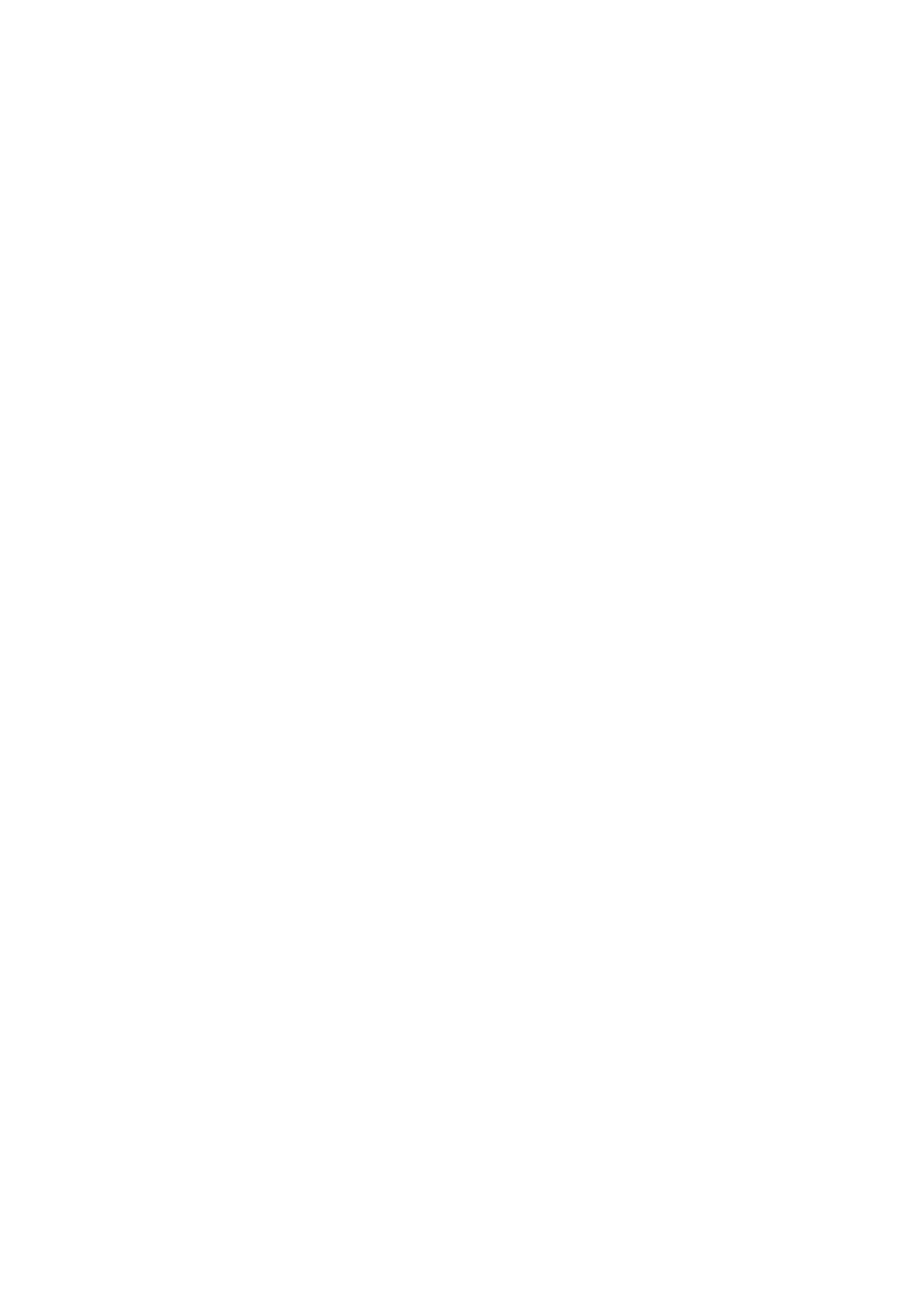
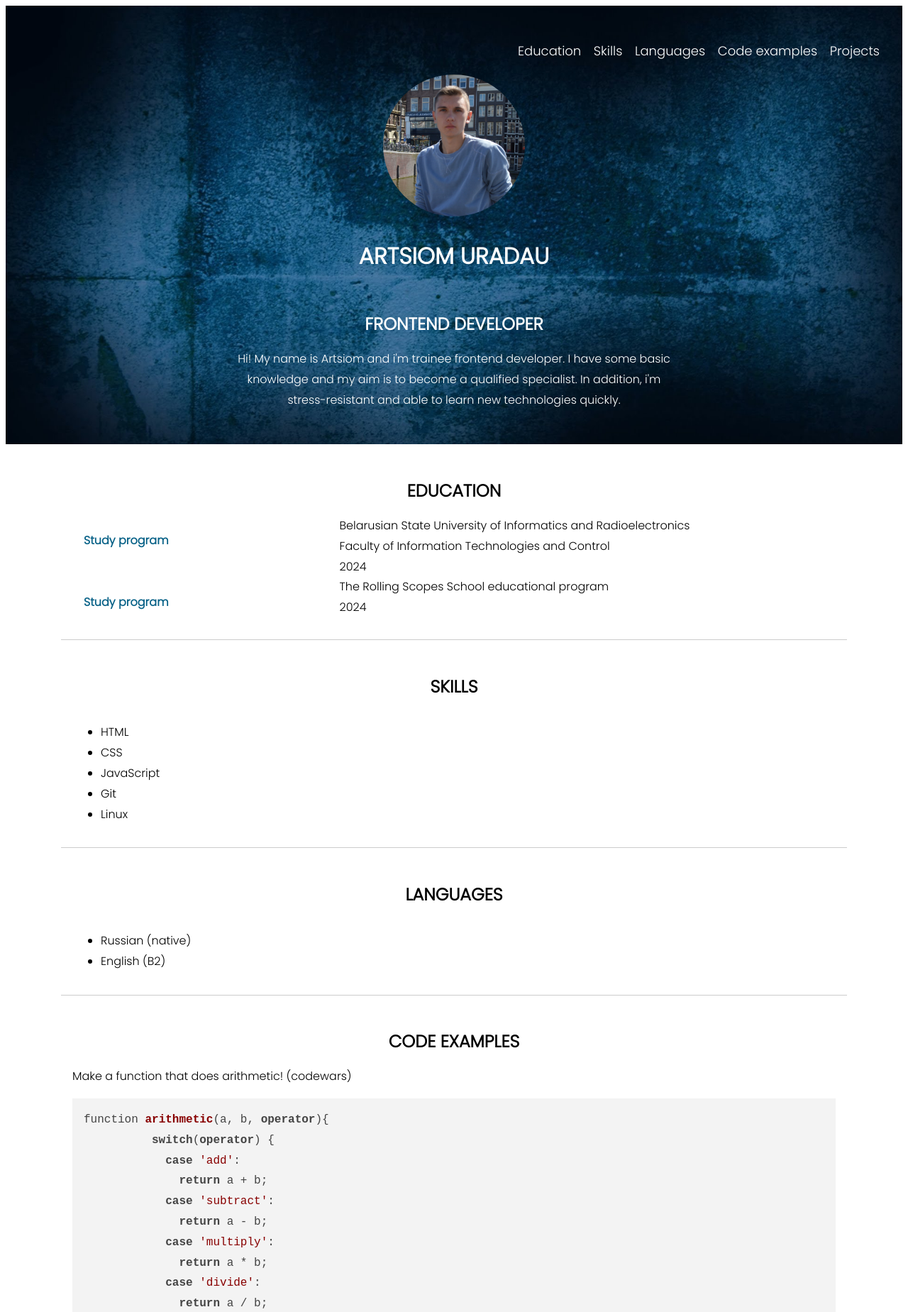
Before and after one commit to webdevby/rsschool-cv, a plain HTML site: page index.html in a window 1280 px wide. Shown: the top 1849 px of the page at 71% size. Before the commit the page ends 800 px from the top, so only its background shows below. Drawn offline with nearby package versions, Linux system fonts and the light colour scheme.

Commit message:
feat: finish task

```diff
--- a/index.html
+++ b/index.html
@@ -2,10 +2,128 @@
 <html lang="en">
   <head>
     <meta charset="UTF-8">
-  <meta name="viewport" content="width=device-width, initial-scale=1.0">
-  <title>Document</title>
+    <meta name="viewport" content="width=device-width, initial-scale=1">
     <link rel="stylesheet" href="style.css">
+    <title>html-css CV</title>
+    <link rel="stylesheet" href="//cdnjs.cloudflare.com/ajax/libs/highlight.js/9.15.9/styles/default.min.css">
+    <script src="//cdnjs.cloudflare.com/ajax/libs/highlight.js/9.15.9/highlight.min.js"></script>
+    <script>hljs.initHighlightingOnLoad();</script>
   </head>
   <body>
+
+    <!-- header -->
+    <header>
+      <nav>
+        <ul>
+          <li><a href="#education">Education</a></li>
+          <li><a href="#skills">Skills</a></li>
+          <li><a href="#lang">Languages</a></li>
+          <li><a href="#code">Code examples</a></li>
+          <li><a href="#projects">Projects</a></li>
+        </ul>
+      </nav>
+      <div>
+        <img src="assets/avatar.png" alt="avatar">
+        </div>
+          <h1>Artsiom Uradau</h1>
+          <section>
+            <h2>Frontend developer</h2>
+            <p>Hi! My name is Artsiom and i'm trainee frontend developer. I have some basic knowledge and my aim is to
+              become a qualified specialist. In addition, i'm stress-resistant and able to learn new technologies quickly.
+            </p>
+          </section>
+    </header>
+
+    <!-- main -->
+    <main>
+      <section>
+        <h2 id="education">Education</h2>
+        <article class="education">
+          <div class="title">
+            <h4>Study program</h4>
+          </div>
+          <div class="description">
+            <p>Belarusian State University of Informatics and Radioelectronics</p>
+            <p>Faculty of Information Technologies and Control</p>
+            <p>2024</p>
+          </div>
+        </article>
+        <article class="education">
+          <div class="title">
+            <h4>Study program</h4>
+          </div>
+          <div class="description">
+            <p>The Rolling Scopes School educational program</p>
+            <p>2024</p>
+          </div>
+        </article>
+      </section>
+      <section>
+        <h2 id="skills">Skills</h2>
+        <div class="skills">
+          <ul>
+            <li>HTML</li>
+            <li>CSS</li>
+            <li>JavaScript</li>
+            <li>Git</li>
+            <li>Linux</li>
+          </ul>
+        </div>
+      </section>
+      <section>
+        <h2 id="lang">Languages</h2>
+        <div class="skills">
+          <ul>
+            <li>Russian (native)</li>
+            <li>English (B2)</li>
+          </ul>
+        </div>
+      </section>
+      <section>
+        <h2 id="code">Code examples</h2>
+        <p>Make a function that does arithmetic! (codewars)</p>
+        <pre><code class="code">function arithmetic(a, b, operator){
+          switch(operator) {
+            case 'add':
+              return a + b;
+            case 'subtract':
+              return a - b;
+            case 'multiply':
+              return a * b;
+            case 'divide':
+              return a / b;
+          }
+        }</code></pre>
+      </section>
+      <section class="projects">
+        <h2 id="projects">Projects</h2>
+        <div class="">
+          <a href="https://rolling-scopes-school.github.io/hotlovestl-JSFE2021Q1/wildlife/" target="_blank"><img src="./assets/projects/wildlife.png" alt="wildlife"></a>
+          <a href="https://rolling-scopes-school.github.io/hotlovestl-JSFE2021Q1/virtual-piano/" target="_blank"><img width="479" height="260" src="./assets/projects/virtual-piano.png" alt="virtual-piano"></a>
+        </div>
+        <div class="description-container">
+          <div class="project">
+            <h4>Wildlife</h4>
+            <p>Small landing page (HTML, CSS)</p>
+          </div>
+          <div class="project">
+            <h4>Virtual-piano</h4>
+            <p>Allows playing virtual piano using mouse or keyboard (HTML, CSS, JS)</p>
+          </div>
+        </div>
+      </section>
+    </main>
+
+    <!-- footer -->
+    <footer>
+      <ul>
+        <li>Created by <a href="https://github.com/webdevby" target="_blank">@webdevby</a></li>
+        <li>artsiomu98@gmail.com</li>
+        <li>+375(25) 518-27-91</li>
+        <li>2024</li>
+      </ul>
+      <a href="https://rs.school/js/" target="_blank"><img src="./assets/rs_school_js.svg" alt="rs-logo" class="rs-logo">.</a>
+    </footer>
+    <script src="//cdnjs.cloudflare.com/ajax/libs/highlight.js/11.2.0/highlight.min.js"></script>
   </body>
 </html>
--- a/style.css
+++ b/style.css
@@ -0,0 +1,172 @@
+@import url('https://fonts.googleapis.com/css2?family=Poppins:wght@300&display=swap');
+
+html {
+  scroll-behavior: smooth;
+}
+
+nav {
+  scroll-behavior: smooth;
+  max-width: 550px;
+  margin: 0 0 0 auto;
+}
+
+nav ul {
+  display: flex;
+  justify-content: space-between;
+}
+
+nav ul li {
+  list-style-type: none;
+}
+
+footer ul li {
+  list-style-type: none;
+}
+
+p {
+  margin: 0;
+  padding: 0;
+}
+
+a {
+  color: #d83939;
+  text-decoration: none;
+}
+
+a:hover {
+  opacity: .7;
+}
+
+article {
+  padding:0 1em;
+}
+
+body {
+  font-family: 'Poppins', sans-serif;
+  font-size: 16px;
+  line-height: 1.8em;
+}
+
+footer {
+  padding: 1em 1.5em;
+  background: #056086;
+  color: white;
+  text-align: center;
+  display: flex;
+  justify-content: center;
+}
+
+h1 {
+  text-transform: uppercase;
+  margin: 1em 0;
+}
+
+h2 {
+  text-transform: uppercase;
+  text-align: center;
+}
+
+h2, h4 {
+  font-weight: bold;
+}
+
+header, main, footer {
+  margin: 0 auto;
+}
+
+header {
+  padding: 2em;
+  text-align: center;
+  background-image: url('./assets/bg.jpeg');
+  background-size: cover;
+  color: white;
+}
+
+header section {
+  margin: 0 auto;
+  max-width: 640px;
+}
+
+header img {
+  border-radius: 90%;
+  max-width: 200px;
+}
+
+main {
+  max-width: 1140px;
+}
+
+main section:not(:last-child) {
+  border-bottom: 1px solid #ccc;
+}
+
+nav {
+  text-align: right;
+  font-size: large;
+}
+
+nav a {
+  color:white;
+}
+
+pre {
+  background-color: #056086;
+}
+
+section{
+  margin: 1em;
+  padding: 1em;
+}
+
+.education, .skills {
+  display: flex;
+  -ms-flex-wrap: wrap;
+  flex-wrap: wrap;
+}
+
+.education .title {
+  color: #056086;
+  -ms-flex: 0 0 33.3%;
+  flex: 0 0 33.3%;
+  max-width: 33%;
+}
+
+.education .description {
+  -ms-flex: 0 0 66.6%;
+  flex: 0 0 66.6%;
+  max-width: 66.6%;
+}
+
+.education .description p {
+  padding-left: 1em;
+}
+
+.skills .column {
+  -ms-flex: 0 0 50%;
+  flex: 0 0 50%;
+  max-width: 50%;
+}
+
+.rs-logo {
+  width: 300px;
+  height: 100px;
+}
+
+.self-introduction {
+  display: block;
+  margin: auto;
+}
+
+.projects {
+  text-align: center;
+}
+
+.project {
+  max-width: 480px;
+  text-align: center;
+}
+
+.description-container {
+  display: flex;
+  justify-content: space-around;
+}
```
Also changed, not shown: assets/avatar.png (added), assets/bg.jpeg (added), assets/projects/photo-filter.png (added), assets/projects/virtual-piano.png (added), assets/projects/wildlife.png (added), assets/rs_school_js.svg (added). Lines whose indentation alone changed are shown as unchanged.
